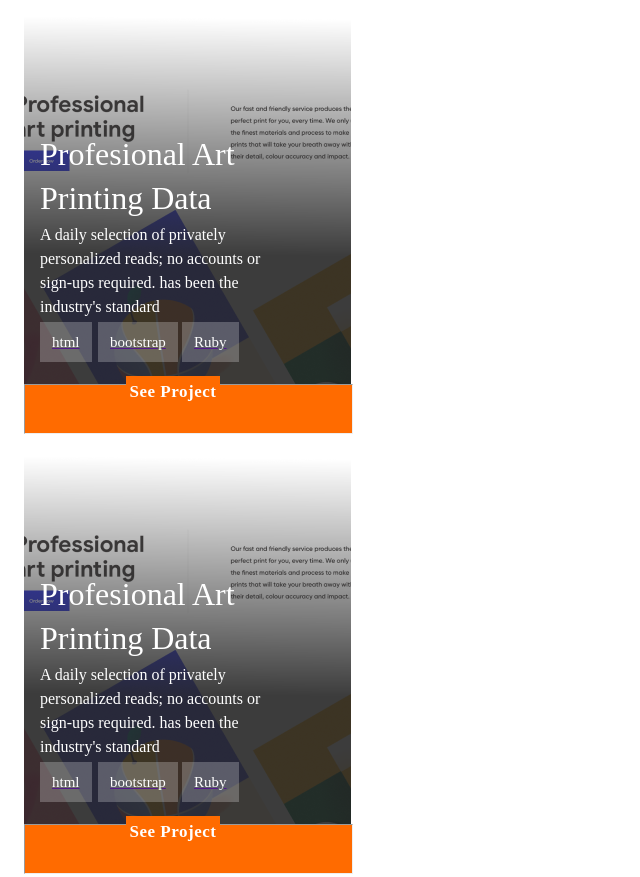
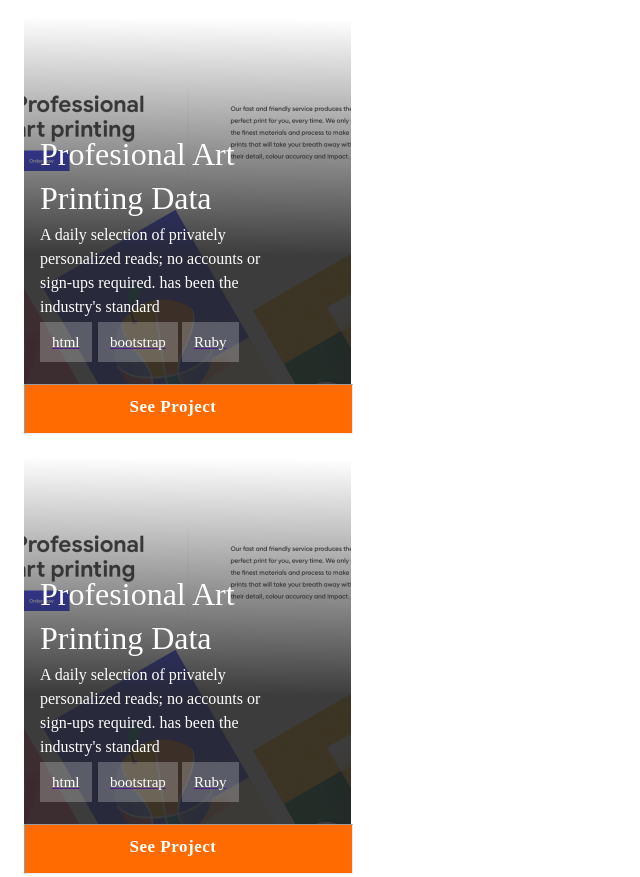
Before and after one commit to fuadmoin/Portfolio, a plain HTML site: page porfolio.html in a window 1280 px wide. Shown: the part 1675-2552 px from the top of the page, without its empty margins (0-640 px from the left). Drawn offline with Linux system fonts and the light colour scheme.

Commit message:
Edit style.css

```diff
--- a/style.css
+++ b/style.css
@@ -548,6 +548,7 @@ body {
   flex-grow: 0;
   position: absolute;
   border-radius: 0;
+
 }
 
 .cardwork-one {
@@ -592,7 +593,7 @@ body {
 
 .btn {
   left: 101.5px;
-  top: 0;
+  top: 15px;
   border-radius: 0;
   display: flex;
   flex-direction: row;
```
